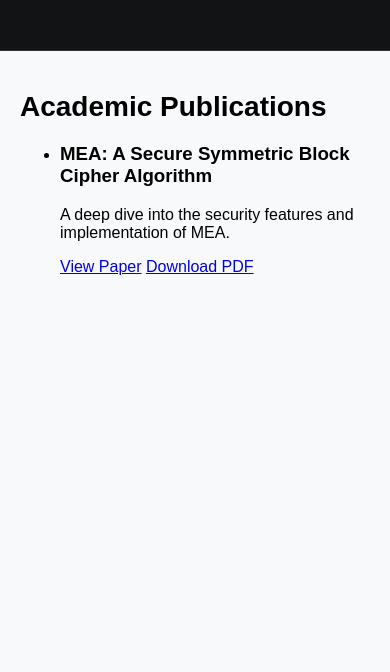
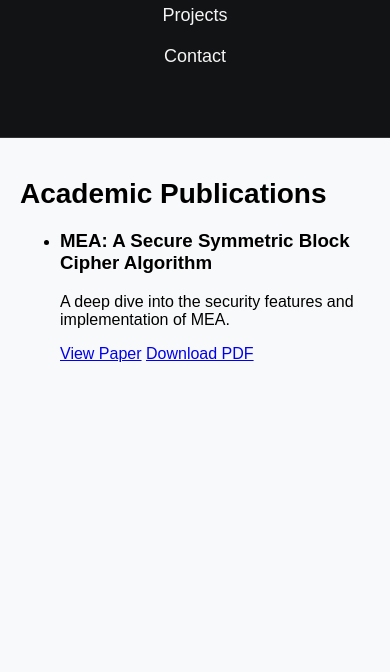
Before and after one commit to michaelengelgit/michaelengelgit.github.io, a plain HTML site: page index.html in a window 390 px wide. Shown: the part 172-844 px from the top of the page. Drawn offline with Linux system fonts and the light colour scheme.

Commit message:
fix mobile version

```diff
--- a/styles.css
+++ b/styles.css
@@ -129,3 +129,19 @@ h2 {
         background-color: #121314;
     }
 }
+
+@media screen and (max-width: 600px) {
+    nav ul {
+        flex-direction: column;
+        align-items: center;
+    }
+
+    nav ul li {
+        margin: 10px 0;
+    }
+
+    nav ul li a {
+        font-size: 18px;
+        padding: 10px 15px;
+    }
+}
```
